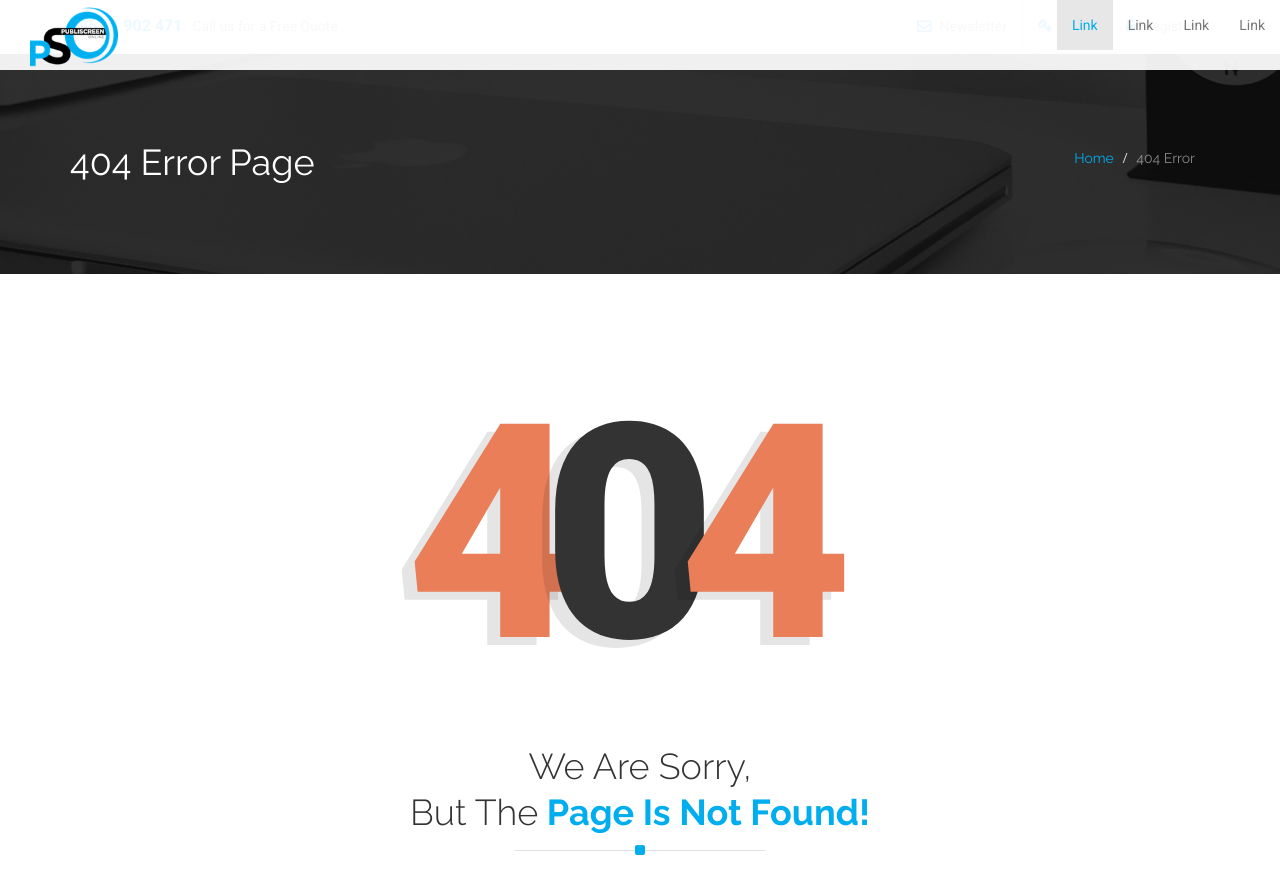
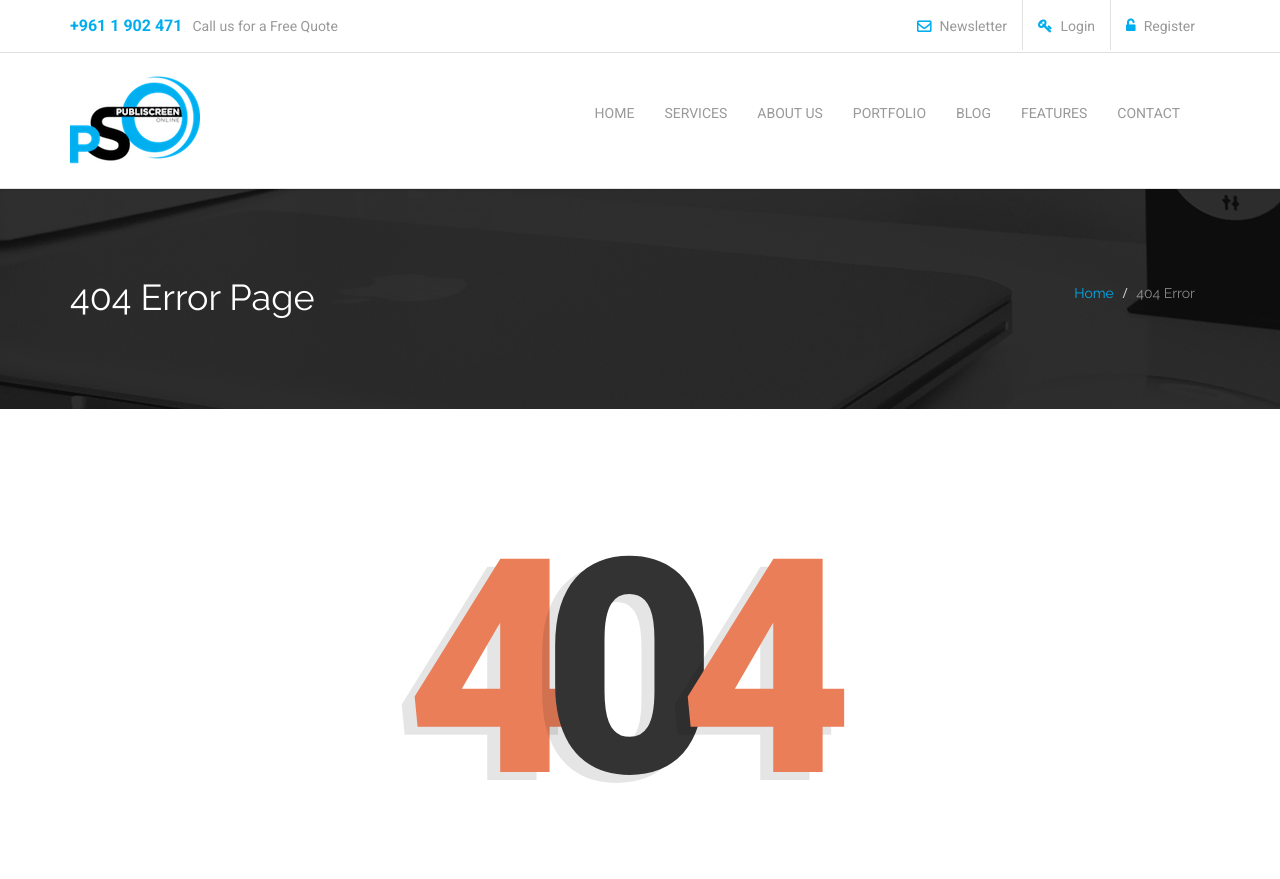
Before and after one commit to aliihaidar/pso, a PHP site: page /pso/404.php in a window 1280 px wide. Shown: the top 879 px of the page. Run offline with PHP 8.4, Linux system fonts and the light colour scheme; data that the repository does not hold is empty; some libraries are stand-ins or nearby versions.

Commit message:
navbar-design

```diff
--- a/header.php
+++ b/header.php
@@ -1,42 +1,57 @@
 <div id="header-wrapper">
+    <!-- #top-bar start -->
     <div id="top-bar">
+        <!-- .container start -->
         <div class="container">
             <ul class="contact-info">
                 <li><span class="phone">+961 1 902 471</span></li>
                 <li><span class="phone-text">Call us for a Free Quote</span></li>
-            </ul>
+            </ul><!-- .contact-info end -->
             <ul class="top-links">
                 <li><i class="fa fa-envelope-o"></i> <a href="#" class="newsletter">Newsletter</a></li>
                 <li><i class="fa fa-key"></i> <a href="#" class="login">Login</a></li>
                 <li><i class="fa fa-unlock-alt"></i> <a href="#" class="register">Register</a></li>
-            </ul>
-        </div>
-    </div>
+            </ul><!-- .links end -->
+        </div><!-- .container end -->
+    </div><!-- #top-bar end -->
+
+    <!-- #header start -->
     <header id="header">
+        <!-- .container start -->
         <div class="container">
-            <nav class="navbar navbar-default navbar-fixed-top" style="height:70px !important;background-color: rgba(255,255,255,0.93) !important">
-                <div class="container-fluid">
+            <!-- .navbar start -->
+            <nav class="navbar yamm navbar-default" role="navigation">
+                <!-- .container start -->
+                <div class="container">
+                    <!-- .navbar-header start -->
                     <div class="navbar-header">
-                        <button type="button" class="navbar-toggle collapsed" data-toggle="collapse" data-target="#bs-example-navbar-collapse-1" aria-expanded="false">
+                        <!-- #logo start -->
+                        <div id="logo" style="margin-top: 5px">
+                            <a href="index-2.php">
+                                <img src="img/logo.png" style="width: 130px !important; height: 130px !important;" alt="publiscreen online pso"/>
+                            </a>
+                        </div><!-- #logo end -->
+                        <button type="button" class="navbar-toggle collapsed" data-toggle="collapse" data-target="#navbar" aria-expanded="false" aria-controls="navbar">
                             <span class="sr-only">Toggle navigation</span>
-                            <span class="icon-bar"></span>
-                            <span class="icon-bar"></span>
-                            <span class="icon-bar"></span>
+                            <i class="fa fa-bars fa-2x"></i>
                         </button>
-                        <a class="navbar-brand" href="#"><img class="main-logo" src="img/logo.png"></a>
-                    </div>
-                    <div class="collapse navbar-collapse" id="bs-example-navbar-collapse-1">
-                        <ul class="nav navbar-nav navbar-right">
-                            <li class="active"><a href="#">Link</a></li>
-                            <li><a href="#">Link</a></li>
-                            <li><a href="#">Link</a></li>
-                            <li><a href="#">Link</a></li>
+                    </div><!-- .navbar-header end -->
+                    <!-- #navbar start -->
+                    <div id="navbar" class="navbar-collapse collapse">
+                        <ul class="nav navbar-nav">
+                            <li class="<?= (($page=='home')?'active':'') ?>"><a href="index.php">Home</a></li>
+                            <li class="<?= (($page=='services')?'active':'') ?>"><a href="services.php" class="navbar-toggle">Services</a></li>
+                            <li class="<?= (($page=='about')?'active':'') ?>"><a href="about.php" class="navbar-toggle">About Us</a></li>
+                            <li class="<?= (($page=='portfolio')?'active':'') ?>"><a href="portfolio.php">Portfolio</a></li>
+                            <li class="<?= (($page=='blog')?'active':'') ?>"><a href="#">Blog</a></li>
+                            <li class="<?= (($page=='features')?'active':'') ?>"><a href="#">Features</a></li>
+                            <li class="<?= (($page=='contact')?'active':'') ?>"><a href="contact.php">Contact</a></li>
                         </ul>
-                    </div>
-                </div>
-            </nav>
-        </div>
-    </header>
+                    </div><!-- #navbar end -->
+                </div><!-- .container start -->
+            </nav><!-- .navbar end -->
+        </div><!-- .container end -->
+    </header><!-- #header end -->
 </div>
 
 <style>
@@ -44,9 +59,18 @@
 {
     color: #00ADEE !important;
 }
-.main-logo
+#top-bar
 {
-    height: 88px;
-    margin-top: -20px;
+    position: relative; !important;
+    /*top: 0 !important;*/
+    /*width: 100% !important;*/
+    background-color: white !important;
+    z-index: 99999999999999 !important;
+}
+#header
+{
+    position: relative !important;
+    background-color: white !important;
+    z-index: 99999999999999 !important;
 }
 </style>
```
Also changed, not shown: index.php (+4 -4 lines).
